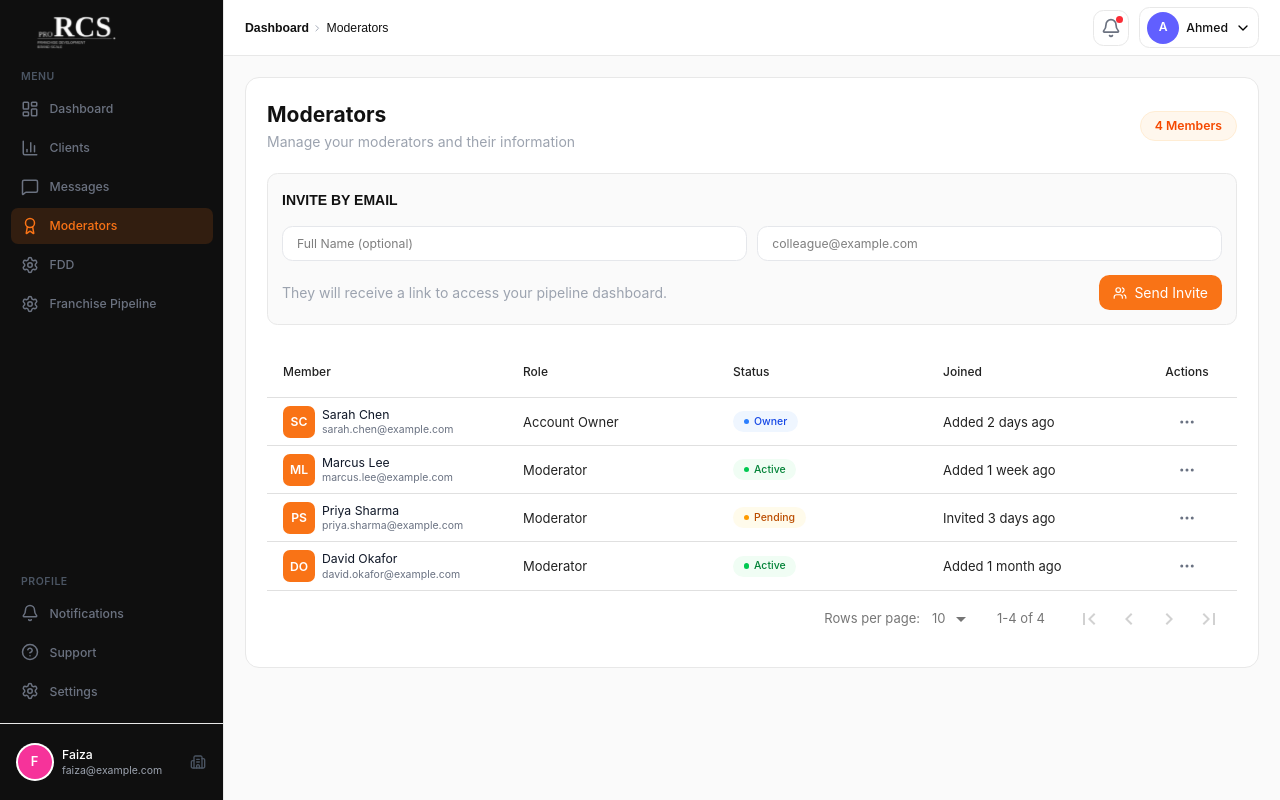
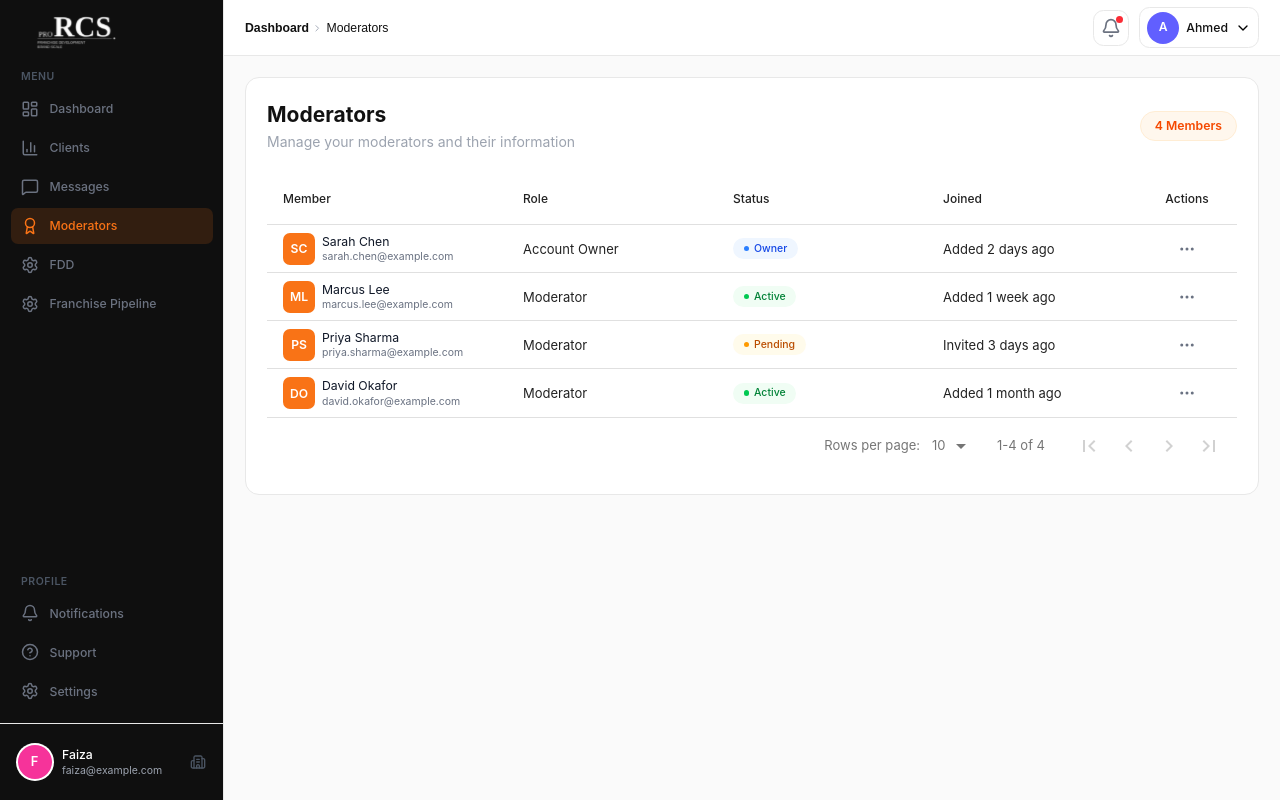
Before and after one commit to hamza-nafasat/rcs-frontend, a React (Vite) app: page /dashboard/moderators in a window 1280 px wide. Built offline with nearby package versions, Linux system fonts and the light colour scheme.

Commit message:
invitation by email removed

```diff
--- a/src/pages/moderators/Moderators.jsx
+++ b/src/pages/moderators/Moderators.jsx
@@ -1,5 +1,4 @@
 import ModeratorHeading from "./components/ModeratorHeading";
-import InvitationByEmail from "./components/InvitationByEmail";
 import ModeratorTable from "./components/ModeratorTable";
 
 const Moderators = () => {
@@ -11,9 +10,7 @@ const Moderators = () => {
           subheading="Manage your moderators and their information"
           text="4 Members"
         />
-        <div className="mt-6">
-          <InvitationByEmail />
-        </div>
+
         <div className="mt-6">
           <ModeratorTable />
         </div>
```
